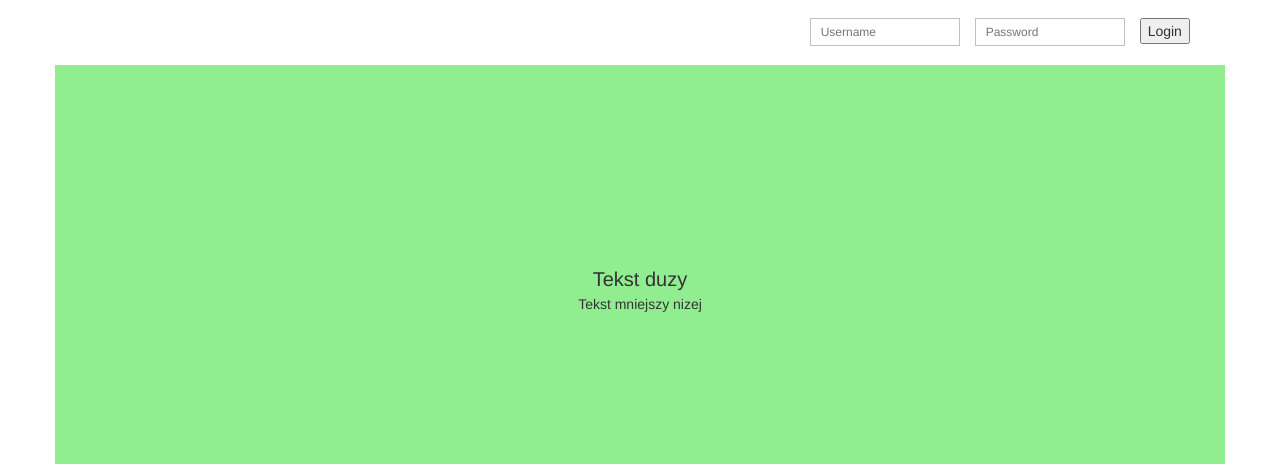
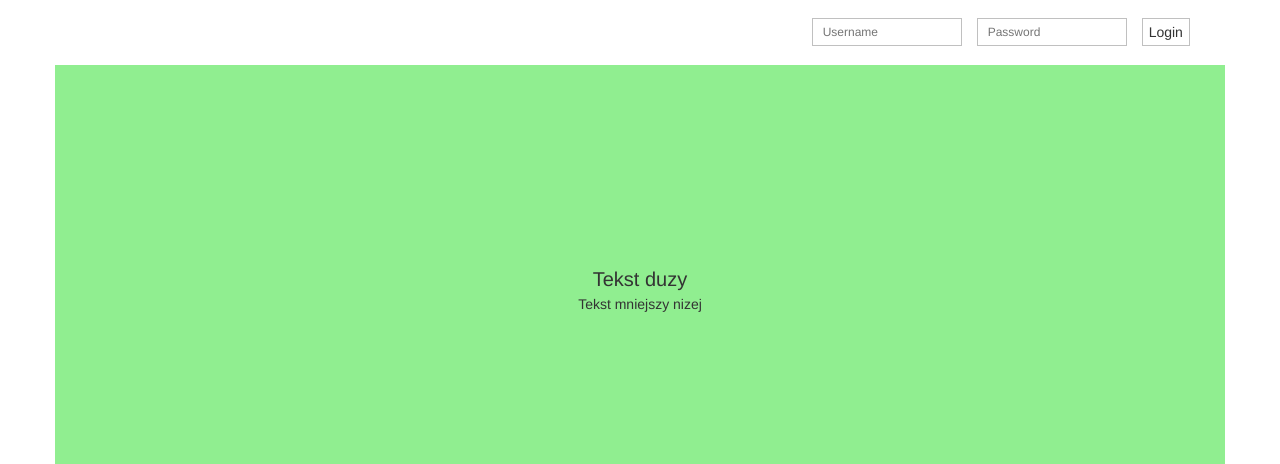
Before and after one commit to plutasnyy/Manage-your-life, a Django app: page / in a window 1280 px wide. Shown: the top 464 px of the page. Run offline with Django 3.2, Linux system fonts and the light colour scheme; some libraries are stand-ins or nearby versions.

Commit message:
changeg longs button css

```diff
--- a/static/main_style.css
+++ b/static/main_style.css
@@ -17,7 +17,14 @@ footer{
 	border: 1px solid silver;
 	inline: 5px solid #ebebeb;
 }
-
+#login_button{
+  height:28px;
+  background-color: white;
+	border: 1px solid silver;
+}
+#login_button:hover{
+  background-color: silver;
+}
 /*Header*/
 header{
   padding-top: 200px;
```
